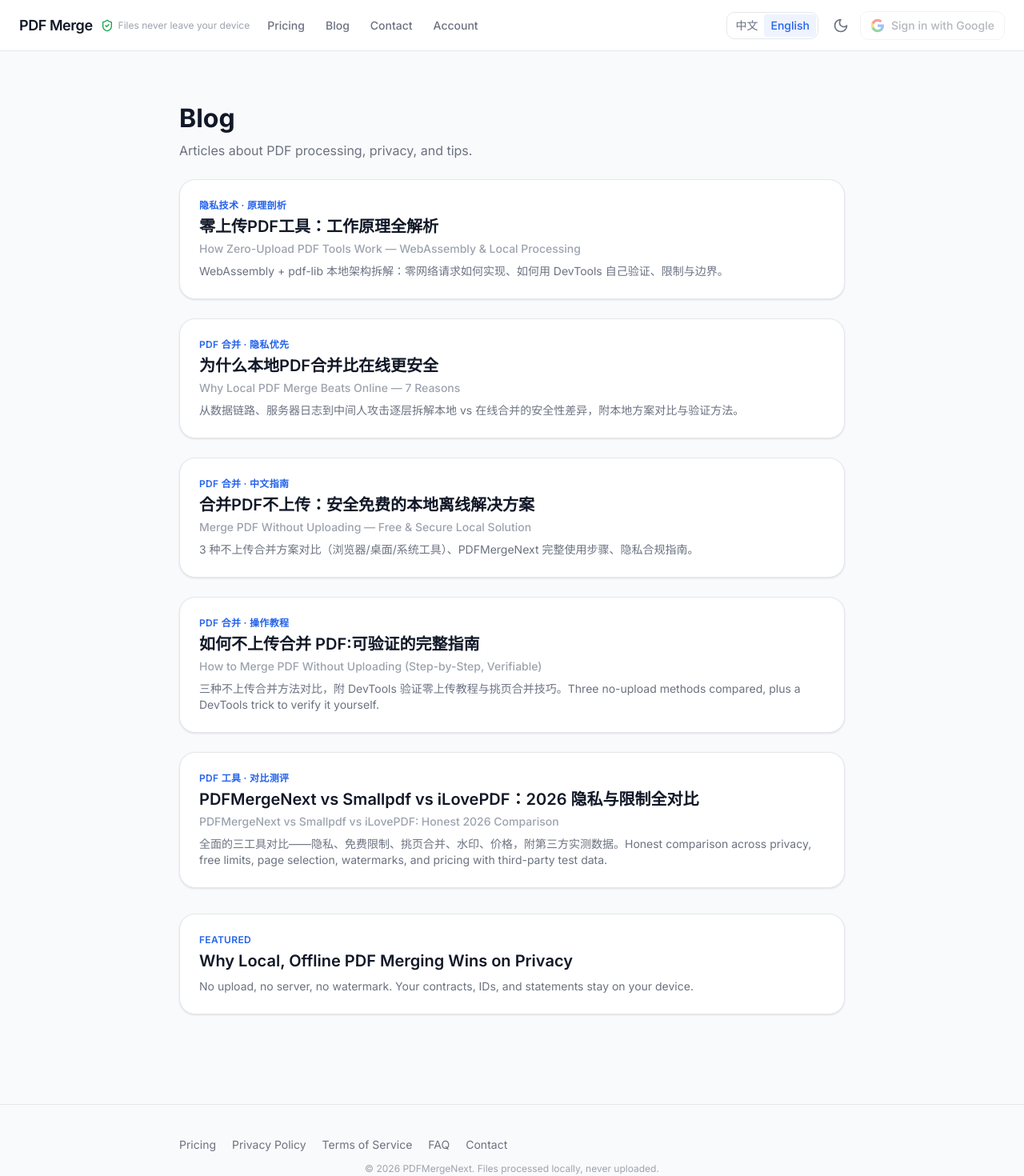
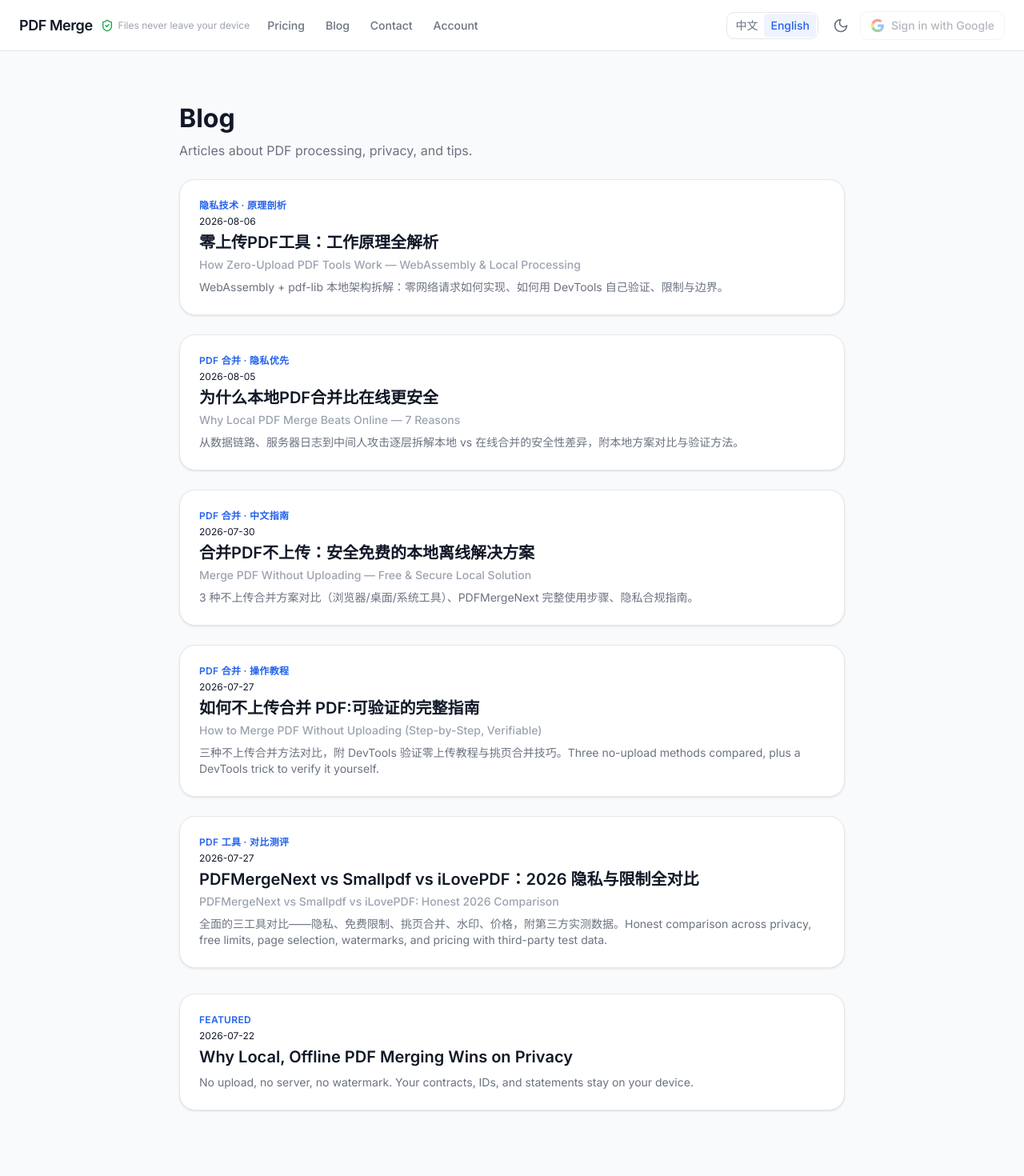
Before and after one commit to 863683348/pdf-merge-next, a Next.js app: page /blog in a window 1280 px wide. Shown: the top 1470 px of the page at 80% size. Built offline with nearby package versions, Linux system fonts and the light colour scheme; no server answers.

Commit message:
fix(blog): show published date on blog list cards

```diff
--- a/app/blog/page.tsx
+++ b/app/blog/page.tsx
@@ -18,6 +18,7 @@
         <p className="text-caption font-semibold uppercase tracking-wide text-brand">
           隐私技术 · 原理剖析
         </p>
+        <p className="mt-1 text-xs text-fg-tertiary">2026-08-06</p>
         <h2 className="mt-1 text-title font-semibold text-fg">
           零上传PDF工具：工作原理全解析
         </h2>
@@ -36,6 +37,7 @@
         <p className="text-caption font-semibold uppercase tracking-wide text-brand">
           PDF 合并 · 隐私优先
         </p>
+        <p className="mt-1 text-xs text-fg-tertiary">2026-08-05</p>
         <h2 className="mt-1 text-title font-semibold text-fg">
           为什么本地PDF合并比在线更安全
         </h2>
@@ -54,6 +56,7 @@
         <p className="text-caption font-semibold uppercase tracking-wide text-brand">
           PDF 合并 · 中文指南
         </p>
+        <p className="mt-1 text-xs text-fg-tertiary">2026-07-30</p>
         <h2 className="mt-1 text-title font-semibold text-fg">
           合并PDF不上传：安全免费的本地离线解决方案
         </h2>
@@ -72,6 +75,7 @@
         <p className="text-caption font-semibold uppercase tracking-wide text-brand">
           PDF 合并 · 操作教程
         </p>
+        <p className="mt-1 text-xs text-fg-tertiary">2026-07-27</p>
         <h2 className="mt-1 text-title font-semibold text-fg">
           如何不上传合并 PDF:可验证的完整指南
         </h2>
@@ -90,6 +94,7 @@
         <p className="text-caption font-semibold uppercase tracking-wide text-brand">
           PDF 工具 · 对比测评
         </p>
+        <p className="mt-1 text-xs text-fg-tertiary">2026-07-27</p>
         <h2 className="mt-1 text-title font-semibold text-fg">
           PDFMergeNext vs Smallpdf vs iLovePDF：2026 隐私与限制全对比
         </h2>
@@ -108,6 +113,7 @@
         <p className="text-caption font-semibold uppercase tracking-wide text-brand">
           {t('blog.featured.label')}
         </p>
+        <p className="mt-1 text-xs text-fg-tertiary">2026-07-22</p>
         <h2 className="mt-1 text-title font-semibold text-fg">
           {t('blog.featured.title')}
         </h2>
```
